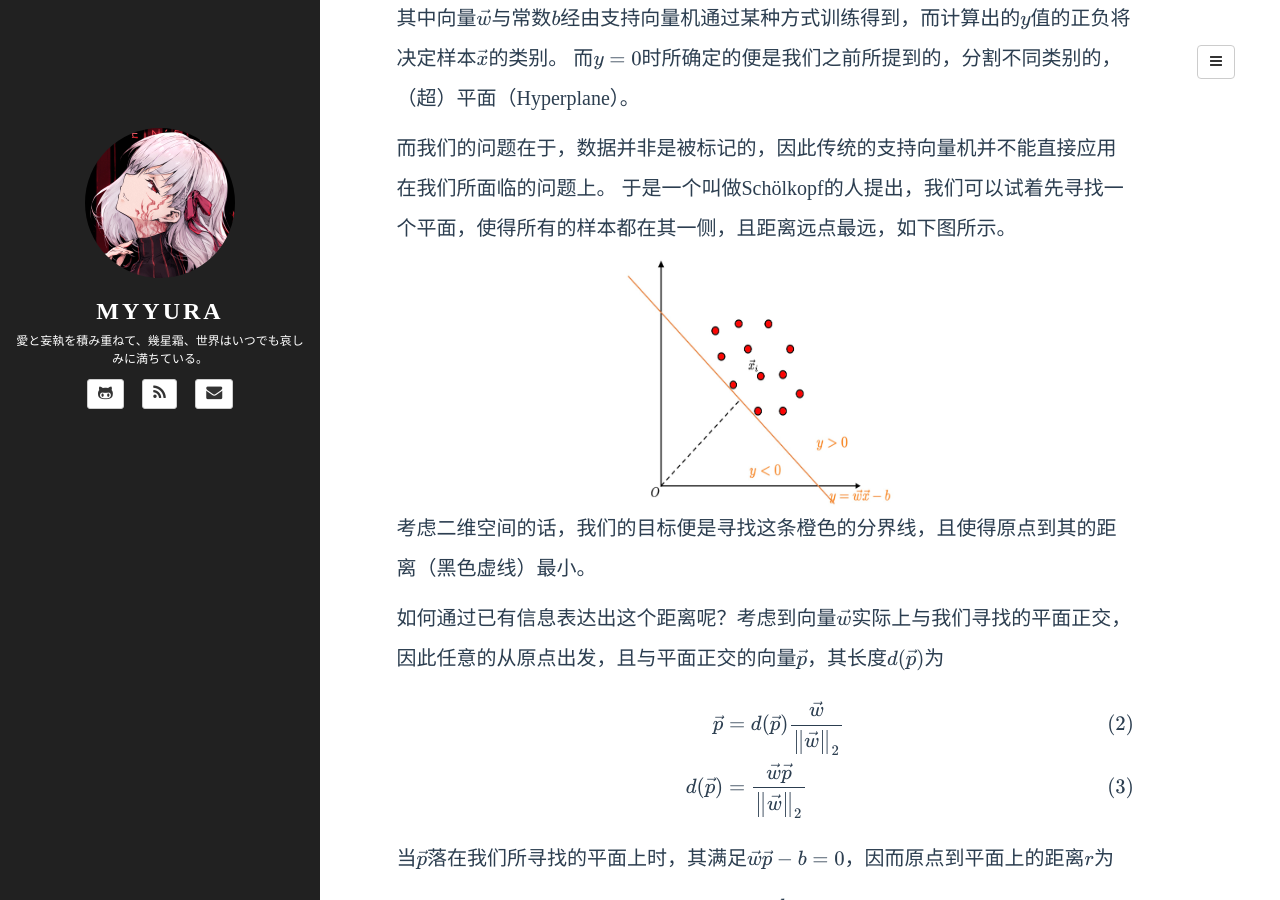
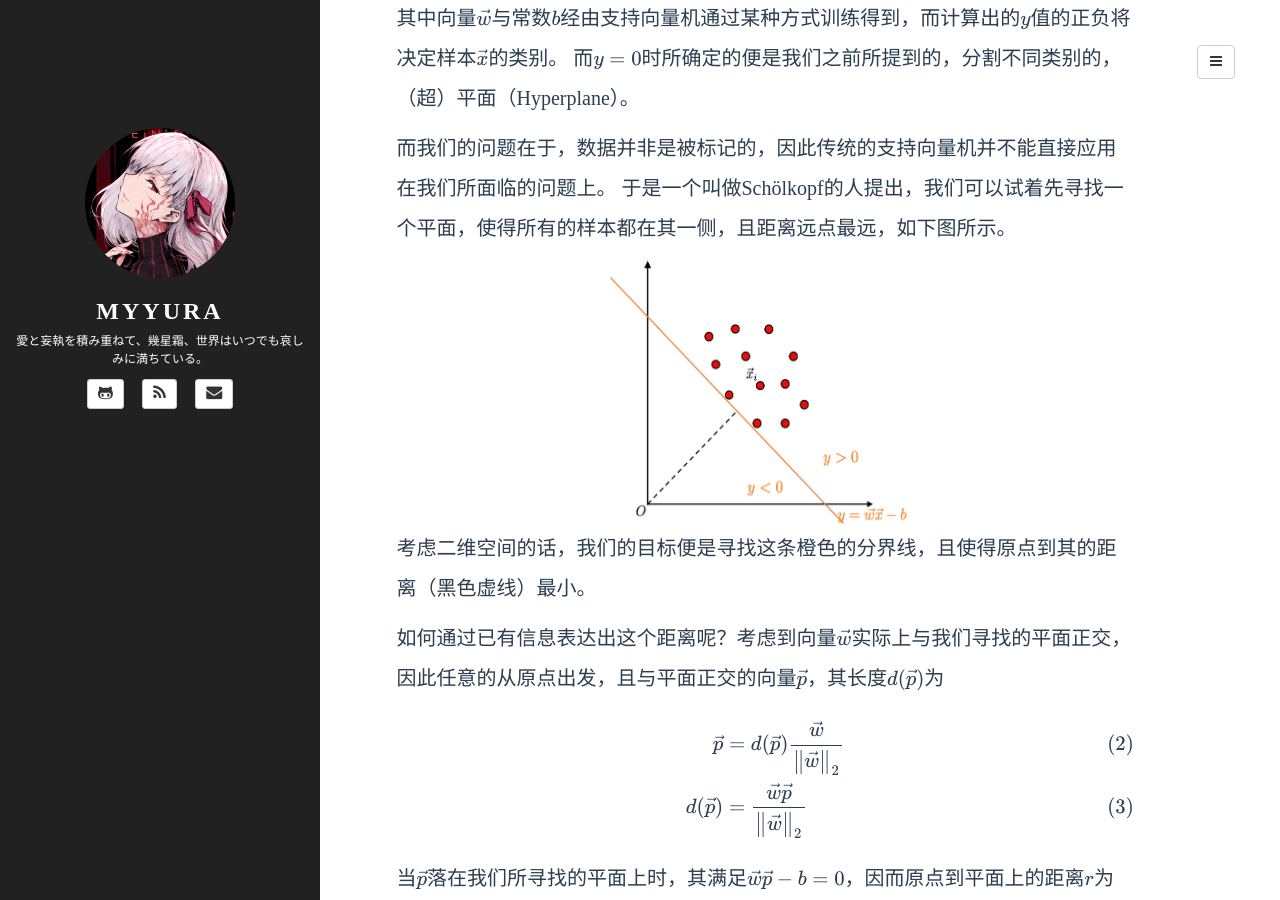
Before and after one commit to Myyura/myyura.github.io, a Jekyll site: the page built from _posts/math_algorithm/2020-7-7-anomaly_detection_ocsvm_isolation_forest.md, in a window 1280 px wide and 900 px high, scrolled down 1486 px. Built offline with Jekyll 4.4.1, drawn with Linux system fonts in a browser that asks for light colours; formulas are drawn with MathJax 3; a script that is not in the unit is left out; comment, search, counter and statistics services are not loaded.

Commit message:
Change pic size

```diff
--- a/_posts/math_algorithm/2020-7-7-anomaly_detection_ocsvm_isolation_forest.md
+++ b/_posts/math_algorithm/2020-7-7-anomaly_detection_ocsvm_isolation_forest.md
@@ -42,7 +42,7 @@
 于是一个叫做Schölkopf的人提出，我们可以试着先寻找一个平面，使得所有的样本都在其一侧，且距离远点最远，如下图所示。
 
 <figure style="text-align:center;">
-  <img src="{{ site.BASE_PATH }}/assets/images/one_class_svm_1.png" width="310" height="250" alt="1"/>
+  <img src="{{ site.BASE_PATH }}/assets/images/one_class_svm_1.png" width="350" height="270" alt="1"/>
 </figure>
 
 考虑二维空间的话，我们的目标便是寻找这条橙色的分界线，且使得原点到其的距离（黑色虚线）最小。
@@ -88,7 +88,7 @@
 如果数据中存在一些如下所示的异常值
 
 <figure style="text-align:center;">
-  <img src="{{ site.BASE_PATH }}/assets/images/one_class_svm_2.png" width="310" height="250" alt="1"/>
+  <img src="{{ site.BASE_PATH }}/assets/images/one_class_svm_2.png" width="350" height="270" alt="1"/>
 </figure>
 
 很显然我们希望得到图中虚线所示的平面，但受到异常值的影响，我们实际上会获得实线所示的平面。
```
